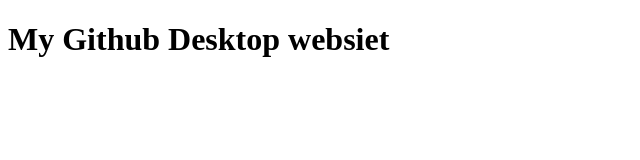
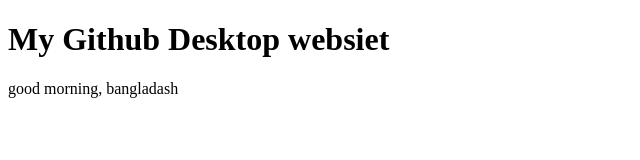
Before and after one commit to Mahbub-Hasan1/my-second-web, a plain HTML site: page index.html in a window 1280 px wide. Shown: the whole page, without its empty margins (0-640 px from the left). Drawn offline with Linux system fonts and the light colour scheme.

Commit message:
second changes

```diff
--- a/index.html
+++ b/index.html
@@ -7,5 +7,8 @@
 </head>
 <body>
     <h1>My Github Desktop websiet</h1>
+    <div>
+        <p>good morning, bangladash</p>
+    </div>
 </body>
 </html>
```
